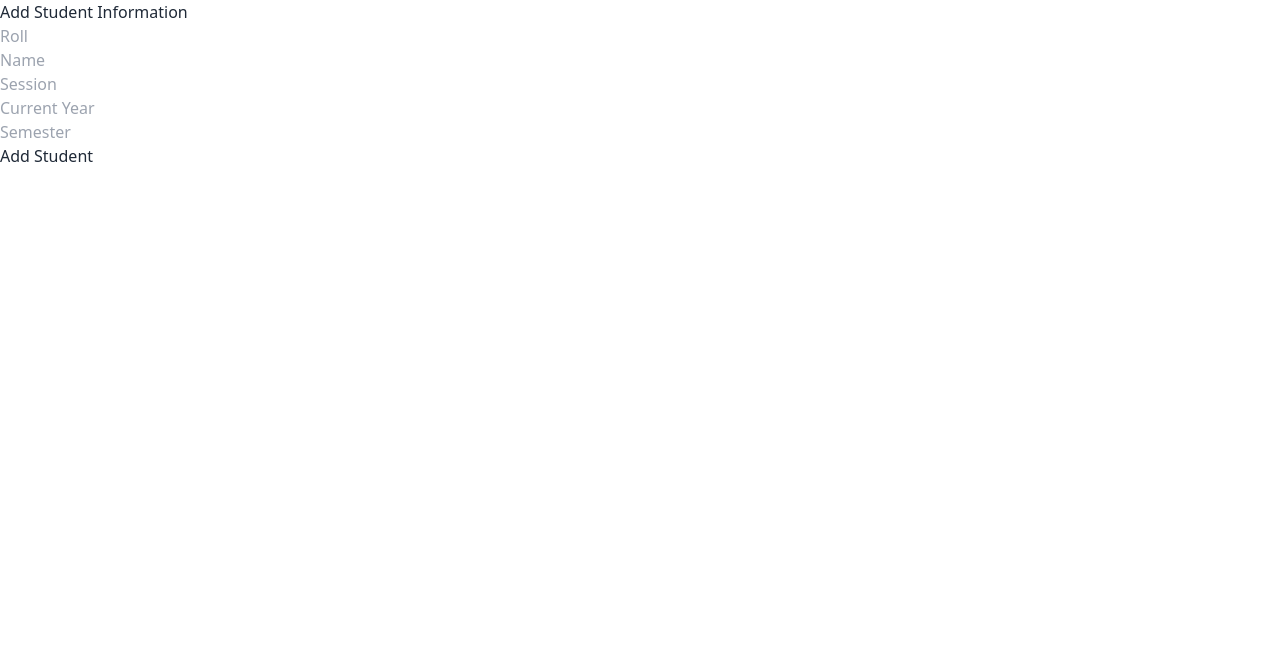
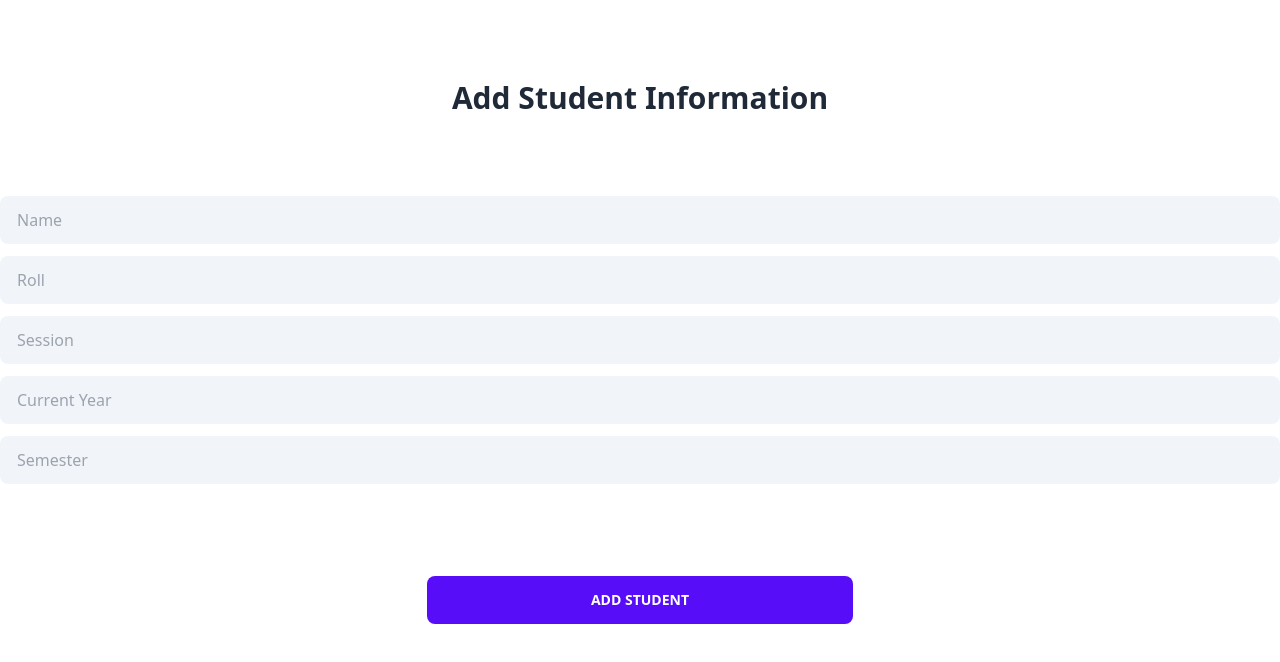
Before and after one commit to ashik190141/student-information-system, a React (Vite) app: page /add in a window 1280 px wide. Shown: the top 662 px of the page. Built offline with nearby package versions, Linux system fonts and the light colour scheme.

Commit message:
desing update

```diff
--- a/src/Components/Add.jsx
+++ b/src/Components/Add.jsx
@@ -1,8 +1,6 @@
 
-import { useNavigate } from 'react-router-dom';
 
 const Add = () => {
-    const navigate = useNavigate();
     const handleAdd = event => {
         event.preventDefault();
         const form = event.target;
@@ -31,25 +29,58 @@ const Add = () => {
             },
             body: JSON.stringify(blogInfo)
         })
-            .then(res => res.json)
+            .then(res => res.json())
             .then(data => {
                 console.log(data);
                 if (data.insertedId > 0) {
                     alert("Data added Successfully");
+                    form.reset();
                 }
-                navigate('/');
         })
     }
     return (
-        <div>
-            <h1>Add Student Information</h1>
+        <div className='max-w-7xl mx-auto mt-20'>
+            <h1 className='text-center font-bold text-3xl mb-20'>Add Student Information</h1>
             <form onSubmit={handleAdd}>
-                <input type="text" name="roll" placeholder="Roll" /><br />
-                <input type="text" name="name" placeholder="Name" /><br />
-                <input type="text" name="session" placeholder="Session" /><br />
-                <input type="text" name="current" placeholder="Current Year" /><br />
-                <input type="text" name="semester" placeholder="Semester" /><br />
-                <input type="submit" value="Add Student"/><br />
+                <div className="form-control w-full mb-3">
+                    <label>
+                        <input type="text" name="name" placeholder="Name"
+                    className="input border-olive-lightgreen w-full bg-slate-100"/>
+                    </label>
+                </div>
+
+                <div className="form-control w-full mb-3">
+                    <label>
+                        <input type="text" name="roll" placeholder="Roll"
+                    className="input border-olive-lightgreen w-full bg-slate-100" /><br />
+                    </label>
+                </div>
+
+                <div className="form-control w-full mb-3">
+                    <label>
+                        <input type="text" name="session" placeholder="Session"
+                        className="input border-olive-lightgreen w-full bg-slate-100"/>
+                    </label>
+                </div>
+
+                <div className="form-control w-full mb-3">
+                    <label>
+                        <input type="text" name="current" placeholder="Current Year"
+                    className="input border-olive-lightgreen w-full bg-slate-100"/>
+                    </label>
+                </div>
+
+                <div className="form-control w-full mb-3">
+                    <label>
+                        <input type="text" name="semester" placeholder="Semester"
+                    className="input border-olive-lightgreen w-full bg-slate-100"/>
+                    </label>
+                </div>
+
+                <div className="form-control w-full mb-3 flex flex-col items-center justify-center">
+                    <input type="submit" value="Add Student"
+                    className="mt-20 btn bg-lightorange border-none  text-white btn-primary w-1/3"/>
+                </div>
             </form>
         </div>
     );
--- a/src/Components/Update.jsx
+++ b/src/Components/Update.jsx
@@ -27,20 +27,54 @@ const Update = () => {
                 console.log(data);
                 if (data.modifiedCount > 0) {
                     alert('Updated successfully');
+                    form.reset();
                 }
         })
     }
 
     return (
-        <div>
-            <h3>User information of {loadedData.name}</h3>
+        <div className='max-w-7xl mx-auto mt-20'>
+            <h3 className='text-center font-bold text-3xl mb-20'>Update information of {loadedData.name}</h3>
             <form onSubmit={handleUpdate}>
-                <input type="text" name="roll" placeholder="Roll" defaultValue={loadedData?.roll}/><br />
-                <input type="text" name="name" placeholder="Name" defaultValue={loadedData?.name}/><br />
-                <input type="text" name="session" placeholder="Session" defaultValue={loadedData?.session}/><br />
-                <input type="text" name="current" placeholder="Current Year" defaultValue={loadedData?.current}/><br />
-                <input type="text" name="semester" placeholder="Semester" defaultValue={loadedData?.semester}/><br />
-                <input type="submit" value="UPDATE" />
+                <div className="form-control w-full mb-3">
+                    <label>
+                        <input type="text" name="name" placeholder="Name" defaultValue={loadedData?.name}
+                    className="input border-olive-lightgreen w-full bg-slate-100"/>
+                    </label>
+                </div>
+
+                <div className="form-control w-full mb-3">
+                    <label>
+                        <input type="text" name="roll" placeholder="Roll" defaultValue={loadedData?.roll}
+                    className="input border-olive-lightgreen w-full bg-slate-100" /><br />
+                    </label>
+                </div>
+
+                <div className="form-control w-full mb-3">
+                    <label>
+                        <input type="text" name="session" placeholder="Session" defaultValue={loadedData?.session}
+                        className="input border-olive-lightgreen w-full bg-slate-100"/>
+                    </label>
+                </div>
+
+                <div className="form-control w-full mb-3">
+                    <label>
+                        <input type="text" name="current" placeholder="Current Year" defaultValue={loadedData?.current}
+                    className="input border-olive-lightgreen w-full bg-slate-100"/>
+                    </label>
+                </div>
+
+                <div className="form-control w-full mb-3">
+                    <label>
+                        <input type="text" name="semester" placeholder="Semester" defaultValue={loadedData?.semester}
+                    className="input border-olive-lightgreen w-full bg-slate-100"/>
+                    </label>
+                </div>
+
+                <div className="form-control w-full mb-3 flex flex-col items-center justify-center">
+                    <input type="submit" value="Update"
+                    className="mt-20 btn bg-lightorange border-none  text-white btn-primary w-1/3"/>
+                </div>
             </form>
         </div>
     );
--- a/src/Components/Users.jsx
+++ b/src/Components/Users.jsx
@@ -32,23 +32,25 @@ const Users = () => {
                     {/* head */}
                     <thead>
                         <tr>
-                            <th>Name</th>
-                            <th>Roll</th>
-                            <th>Session</th>
-                            <th>Current Year</th>
-                            <th>Semester</th>
+                            <th className='text-xl font-bold text-center'>Name</th>
+                            <th className='text-xl font-bold text-center'>Roll</th>
+                            <th className='text-xl font-bold text-center'>Session</th>
+                            <th className='text-xl font-bold text-center'>Current Year</th>
+                            <th className='text-xl font-bold text-center'>Semester</th>
+                            <th className='text-xl font-bold text-center'>Delete</th>
+                            <th className='text-xl font-bold text-center'>Update</th>
                         </tr>
                     </thead>
                     <tbody>
                         {
                             users.map((user) => (
                                 <tr key={user._id}>
-                                    <th>{user.name}</th>
-                                    <th>{user.roll}</th>
-                                    <th>{user.session}</th>
-                                    <td>{user.current}</td>
-                                    <td>{user.semester}</td>
-                                    <th>
+                                    <th className='text-xl text-center'>{user.name}</th>
+                                    <th className='text-xl text-center'>{user.roll}</th>
+                                    <th className='text-xl text-center'>{user.session}</th>
+                                    <td className='text-xl text-center'>{user.current}</td>
+                                    <td className='text-xl text-center'>{user.semester}</td>
+                                    <th className='flex flex-col items-center justify-center'>
                                         <button onClick={() => handleDelete(user._id)} className="btn btn-warning">Delete</button>
                                     </th>
                                     <th>
@@ -62,7 +64,7 @@ const Users = () => {
                     </tbody>
             </table>
             </div>
-            <div>
+            <div className='flex flex-col items-center justify-center'>
                 <Link to="/add"><button className="btn btn-primary">Add Student</button></Link>
             </div>
         </div>
```
